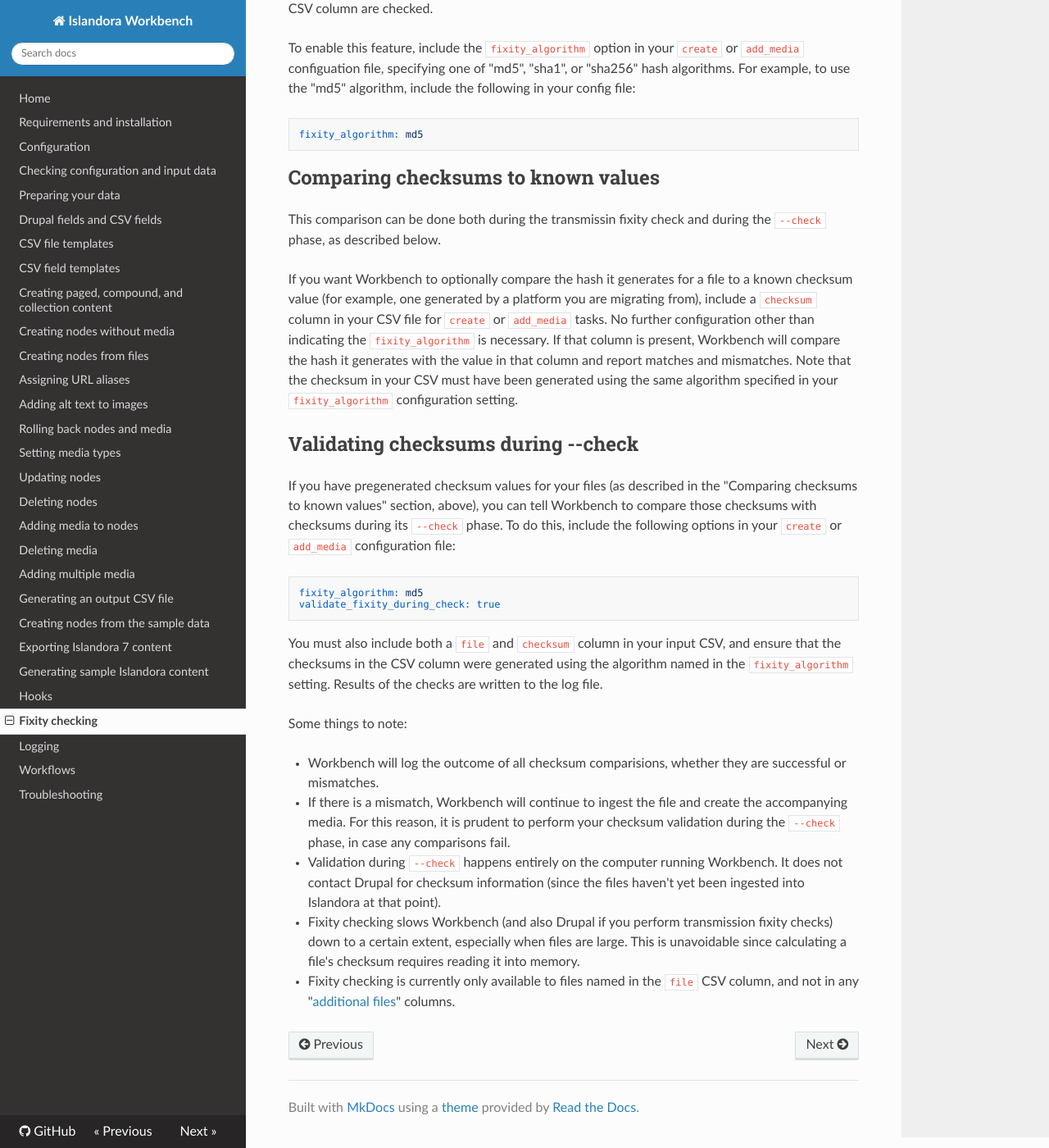
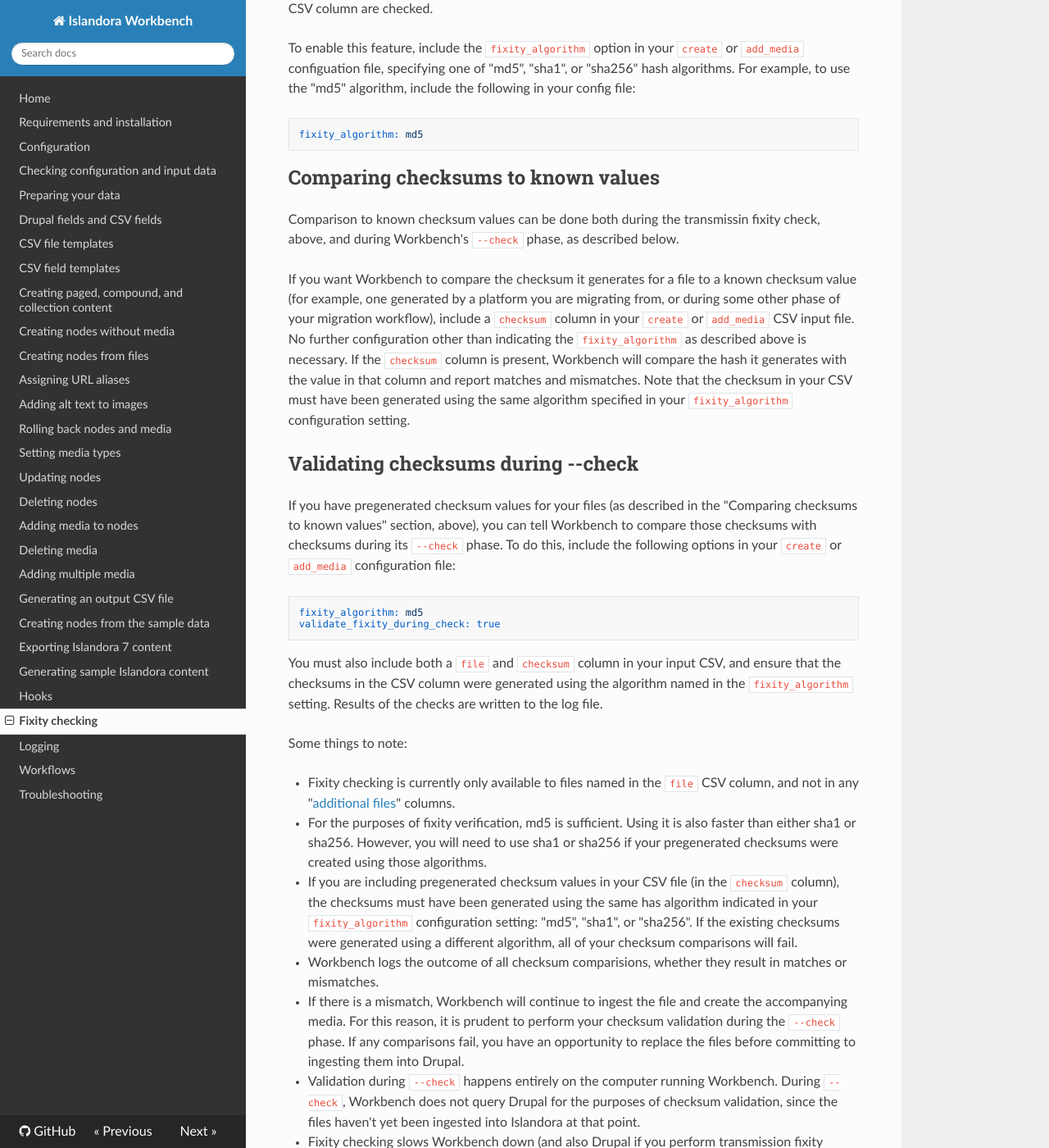
Before and after one commit to mjordan/islandora_workbench_docs, an MkDocs documentation site: the page built from docs/fixity.md, in a window 1280 px wide and 1400 px high, scrolled down 349 px. Shown: the whole window at 82% size. Built offline with MkDocs 1.6.1, drawn with Linux system fonts in a browser that asks for light colours; nearby versions of some CDN libraries; old or Windows-style settings are respelled for this version of MkDocs; some of the changed text lies outside the part shown.

Commit message:
More fixes.

```diff
--- a/docs/fixity.md
+++ b/docs/fixity.md
@@ -1,6 +1,6 @@
 ## Transmission fixity
 
-Islandora Workbench supports transmission fixity validation, which means it can detect if files are not ingested into Islandora intact, in other words, that the files became corrupted during ingest. It does this by generating a checksum (a.k.a. "hash") for each file before it is ingested, and then after the file is ingested, Workbench asks Drupal for a checksum on the file using the same hash algorithm. If the two checksums are identical, the file was not corrupted during the ingest process. If they are not identical, the file became corrupted.
+Islandora Workbench enables transmission fixity validation, which means it can detect when files are not ingested into Islandora intact, in other words, that the files became corrupted during ingest. It does this by generating a checksum (a.k.a. "hash") for each file before it is ingested, and then after the file is ingested, Workbench asks Drupal for a checksum on the file generated using the same hash algorithm. If the two checksums are identical, Workbench has confirmed that the file was not corrupted during the ingest process. If they are not identical, the file became corrupted.
 
 This functionality is available within `create` and `add_media` tasks. Only files named in the `file` CSV column are checked.
 
@@ -12,9 +12,9 @@
 
 ## Comparing checksums to known values
 
-This comparison can be done both during the transmissin fixity check and during the `--check` phase, as described below.
+Comparison to known checksum values can be done both during the transmissin fixity check, above, and during Workbench's `--check` phase, as described below.
 
-If you want Workbench to optionally compare the hash it generates for a file to a known checksum value (for example, one generated by a platform you are migrating from), include a `checksum` column in your CSV file for `create` or `add_media` tasks. No further configuration other than indicating the `fixity_algorithm` is necessary. If that column is present, Workbench will compare the hash it generates with the value in that column and report matches and mismatches. Note that the checksum in your CSV must have been generated using the same algorithm specified in your `fixity_algorithm` configuration setting.
+If you want Workbench to compare the checksum it generates for a file to a known checksum value (for example, one generated by a platform you are migrating from, or during some other phase of your migration workflow), include a `checksum` column in your `create` or `add_media` CSV input file. No further configuration other than indicating the `fixity_algorithm` as described above is necessary. If the `checksum` column is present, Workbench will compare the hash it generates with the value in that column and report matches and mismatches. Note that the checksum in your CSV must have been generated using the same algorithm specified in your `fixity_algorithm` configuration setting.
 
 ## Validating checksums during --check
 
@@ -29,8 +29,10 @@
 
 Some things to note:
 
-* Workbench will log the outcome of all checksum comparisions, whether they are successful or mismatches.
-* If there is a mismatch, Workbench will continue to ingest the file and create the accompanying media. For this reason, it is prudent to perform your checksum validation during the `--check` phase, in case any comparisons fail.
-* Validation during `--check` happens entirely on the computer running Workbench. It does not contact Drupal for checksum information (since the files haven't yet been ingested into Islandora at that point).
-* Fixity checking slows Workbench (and also Drupal if you perform transmission fixity checks) down to a certain extent, especially when files are large. This is unavoidable since calculating a file's checksum requires reading it into memory.
 * Fixity checking is currently only available to files named in the `file` CSV column, and not in any "[additional files](/islandora_workbench_docs/adding_multiple_media/)" columns.
+* For the purposes of fixity verification, md5 is sufficient. Using it is also faster than either sha1 or sha256. However, you will need to use sha1 or sha256 if your pregenerated checksums were created using those algorithms.
+* If you are including pregenerated checksum values in your CSV file (in the `checksum` column), the checksums must have been generated using the same has algorithm indicated in your `fixity_algorithm` configuration setting: "md5", "sha1", or "sha256". If the existing checksums were generated using a different algorithm, all of your checksum comparisons will fail.
+* Workbench logs the outcome of all checksum comparisions, whether they result in matches or mismatches.
+* If there is a mismatch, Workbench will continue to ingest the file and create the accompanying media. For this reason, it is prudent to perform your checksum validation during the `--check` phase. If any comparisons fail, you have an opportunity to replace the files before committing to ingesting them into Drupal.
+* Validation during `--check` happens entirely on the computer running Workbench. During `--check`, Workbench does not query Drupal for the purposes of checksum validation, since the files haven't yet been ingested into Islandora at that point.
+* Fixity checking slows Workbench down (and also Drupal if you perform transmission fixity checks) to a certain extent, especially when files are large. This is unavoidable since calculating a file's checksum requires reading it into memory.
```
Also changed, not shown: docs/configuration.md (+6 -2 lines), site/configuration/index.html, site/index.html.
